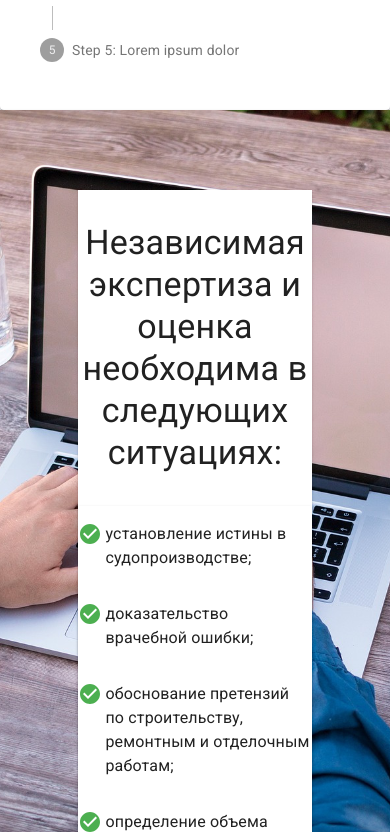
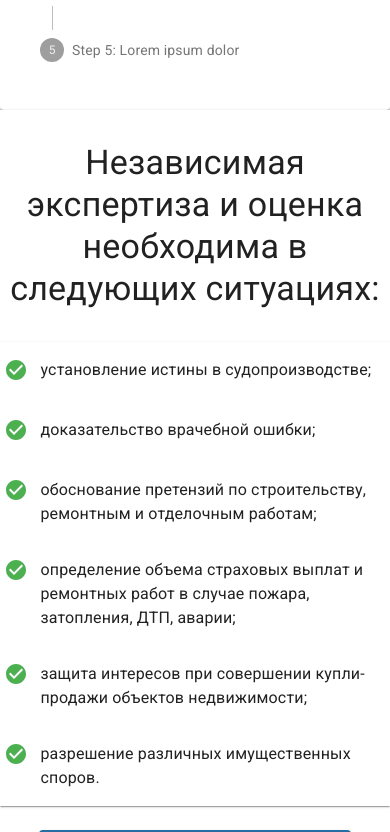
Before and after one commit to avramenkomy/altika-frontend, a React (Create React App) app: page / in a window 390 px wide. Shown: the part 4632-5464 px from the top of the page. Built offline with nearby package versions, Linux system fonts and the light colour scheme.

Commit message:
WIP: add styles for mobile screen

```diff
--- a/src/components/reasons/ReasonsComponent.js
+++ b/src/components/reasons/ReasonsComponent.js
@@ -1,10 +1,12 @@
 import React from 'react';
-import { Paper, Typography, Grid } from '@material-ui/core';
+import { Paper, Typography, Grid, useMediaQuery } from '@material-ui/core';
 import { makeStyles } from '@material-ui/core/styles';
 import CheckCircleIcon from '@material-ui/icons/CheckCircle';
+import { green } from '@material-ui/core/colors';
+
+import clsx from 'clsx';
 
 import decoration from '../../resources/img/background_image/fucking_with_laptop.jpeg'; // TODO: Тут стоит приложить картинку с более политкорректным названием
-import { green } from '@material-ui/core/colors';
 
 const reasonsArr = [
   'установление истины в судопроизводстве;',
@@ -28,12 +30,21 @@ const useStyles = makeStyles((theme) => ({
     backgroundPositionY: 'center',
     backgroundAttachment: 'fixed',
   },
+  root_mobile: {
+    width: '100%',
+  },
   content: {
     width: '60vw',
     marginLeft: 'auto',
     marginRight: 'auto',
     textAlign: 'center',
     paddingBottom: theme.spacing(3),
+  },
+  content__mobile: {
+    width: '100%',
+    textAlign: 'center',
+    paddingBottom: theme.spacing(1),
+
   },
   title: {
     paddingTop: theme.spacing(4),
@@ -61,12 +72,25 @@ const useStyles = makeStyles((theme) => ({
   },
 }));
 
+
 function ReasonsForExpertise() {
+
+  const matches800 = useMediaQuery('(min-width:800px)');
   const classes = useStyles();
 
+  const rootStyle = clsx({
+    [classes.root] : matches800,
+    [classes.root_mobile] : !matches800
+  });
+
+  const contentStyle = clsx({
+    [classes.content] : matches800,
+    [classes.content__mobile] : !matches800
+  });
+
   return(
-    <Paper className={classes.root} square>
-      <Paper className={classes.content} square>
+    <Paper className={rootStyle} square>
+      <Paper className={contentStyle} square>
         <Typography variant="h4" component="h4" className={classes.title} >
           Независимая экспертиза и оценка необходима в следующих ситуациях:
         </Typography>
```
